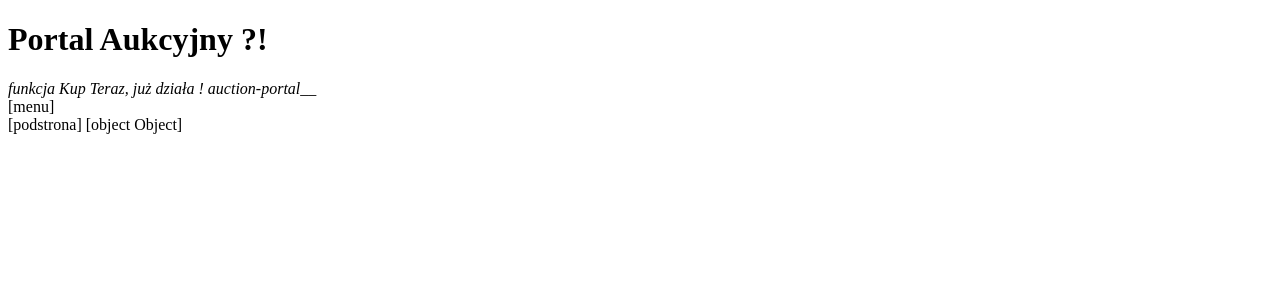
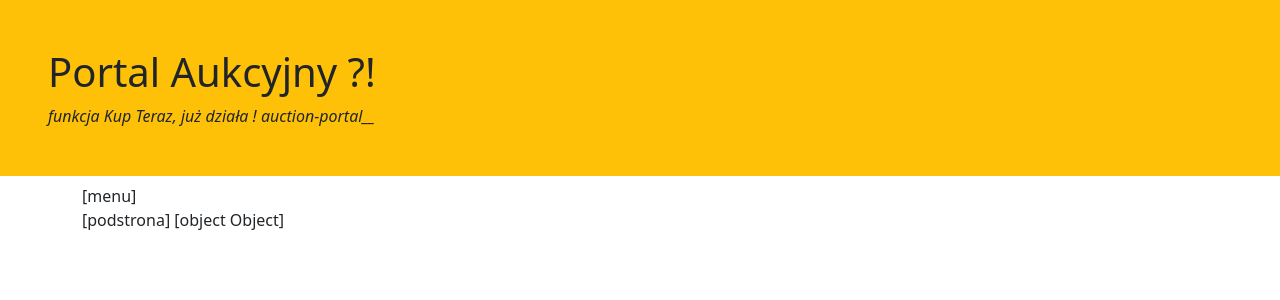
Before and after one commit to michaljabi/20260921-angular, an Angular app in the folder auction-portal/: page / in a window 1280 px wide. Shown: the top 300 px of the page. Built offline with nearby package versions, Linux system fonts and the light colour scheme.

Commit message:
feat(05): add bootstrap to project.

```diff
--- a/auction-portal/package.json
+++ b/auction-portal/package.json
@@ -17,6 +17,7 @@
     "@angular/forms": "^22.1.0",
     "@angular/platform-browser": "^22.1.0",
     "@angular/router": "^22.1.0",
+    "bootstrap": "^5.3.8",
     "rxjs": "~7.8.0",
     "tslib": "^2.3.0"
   },
--- a/auction-portal/src/styles.css
+++ b/auction-portal/src/styles.css
@@ -1 +1,2 @@
 /* You can add global styles to this file, and also import other style files */
+@import "bootstrap/dist/css/bootstrap.css";
```
Also changed, not shown: 1 other file (tests, documents, lock files or other folders).
